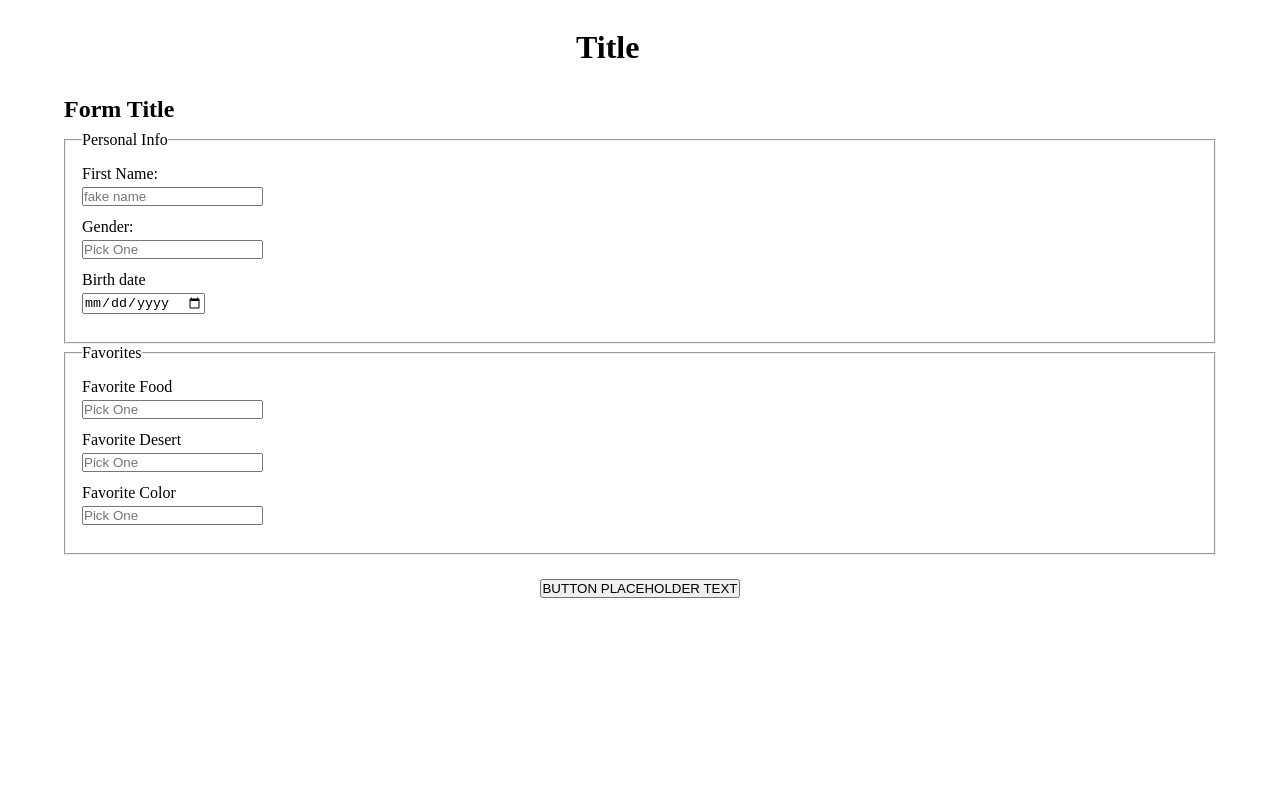
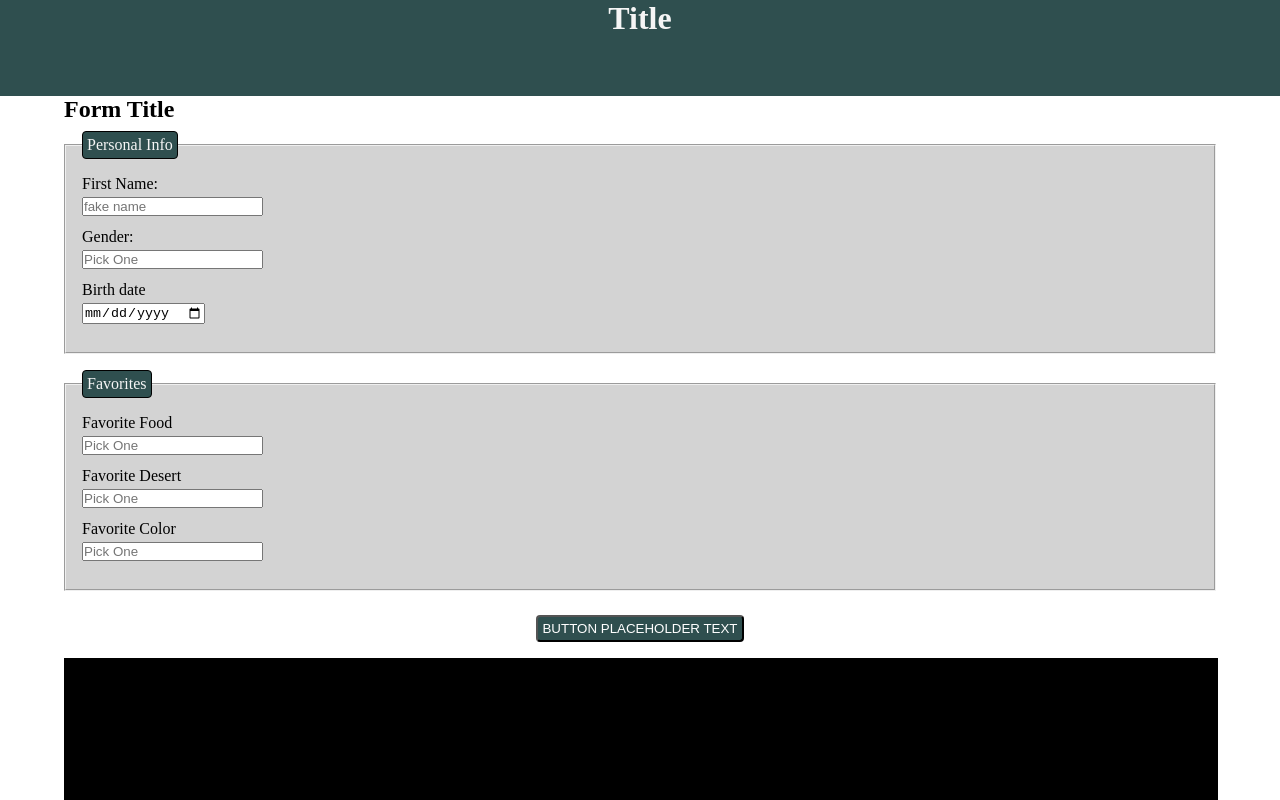
Before and after one commit to Dawnpatrol401/nelsonsFirstProject.io, a plain HTML site: page index.html in a window 1280 px wide. Shown: the top 800 px of the page. Drawn offline with Linux system fonts and the light colour scheme.

Commit message:
added the style to the site.

```diff
--- a/gridLayout.css
+++ b/gridLayout.css
@@ -13,6 +13,9 @@
     margin:0;
     padding:0;
 }
+body{
+    min-height: 100%;
+}
 
 header{
     box-sizing: border-box;
@@ -21,9 +24,9 @@ header{
     position: relative;
 }
 h1{
-    left:45%;
-    position: absolute;
-    top:30%;
+    min-width: 100%;
+    height:6rem;
+    text-align: center;
 }
 .formArea{
     width: 90%;
@@ -47,3 +50,8 @@ button{
     width: 90%;
     margin:0 5% 0 5%;
 }
+#fake-console{
+    background-color: black;
+    border: 1px solid black;
+    color:limegreen;
+}
--- a/index.css
+++ b/index.css
@@ -0,0 +1,25 @@
+h1{
+    background-color: darkslategrey;
+    color: whitesmoke;
+    font-family: serif;
+    font-size: 2rem;
+}
+
+fieldset{
+    background-color: lightgrey;
+    margin-bottom: 1rem;
+}
+legend{
+    background-color: darkslategrey;
+    border:1px solid black;
+    border-radius: .25rem;
+    color:whitesmoke;
+    padding:.25rem;
+}
+
+button{
+    background-color:darkslategrey;
+    border-radius: .25rem;
+    color:white;
+    padding:.25rem;
+}
```
